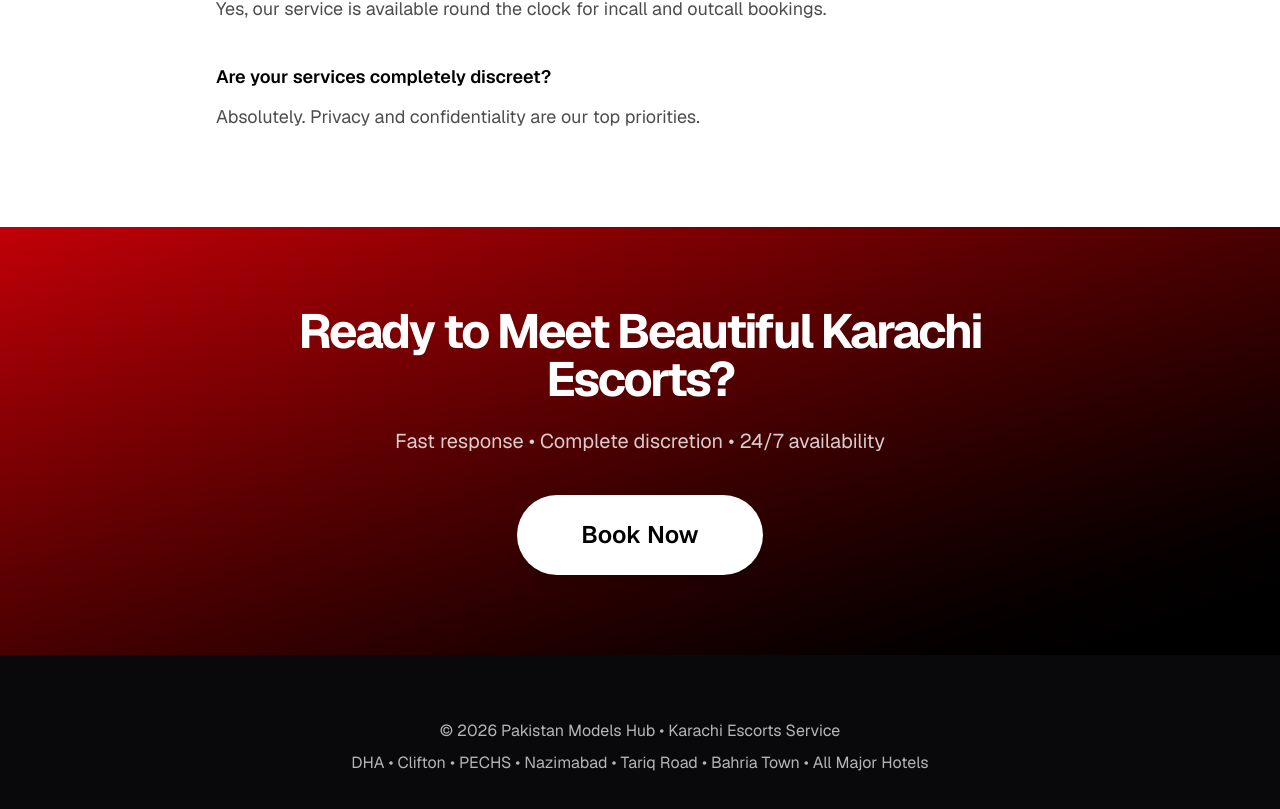
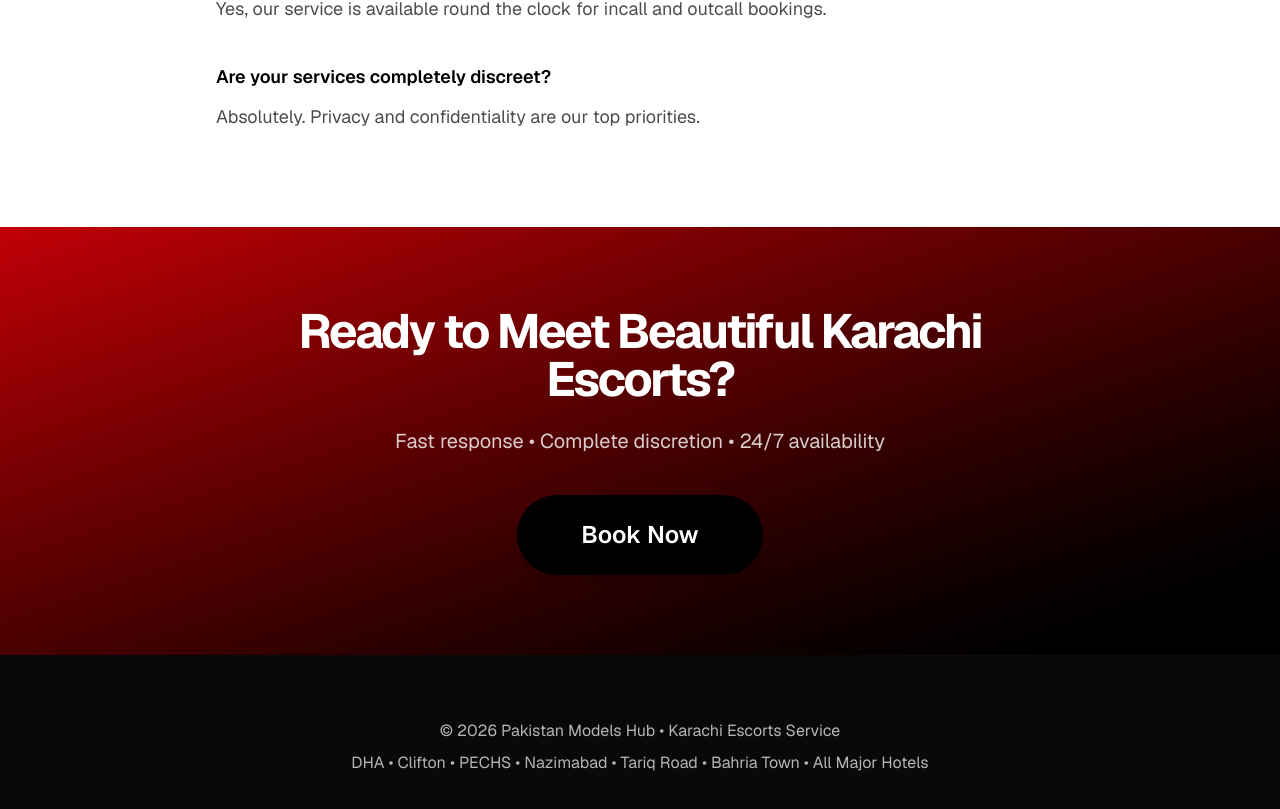
Before and after one commit to iamtalhaarifvlogs/pakistanmodelshub, a Next.js app: page / in a window 1280 px wide. Shown: the part 7129-7938 px from the top of the page. Built offline with nearby package versions, Linux system fonts and the light colour scheme.

Commit message:
Update page.tsx

```diff
--- a/app/page.tsx
+++ b/app/page.tsx
@@ -354,7 +354,7 @@ export default function Home() {
 
           <a
             href="tel:03104441188"
-            className="inline-block bg-white text-black font-semibold text-2xl px-16 py-6 rounded-full hover:bg-yellow-400 transition-all shadow-lg"
+            className="inline-block bg-black text-white font-semibold text-2xl px-16 py-6 rounded-full hover:bg-yellow-400 transition-all shadow-lg"
           >
             Book Now
           </a>
```
